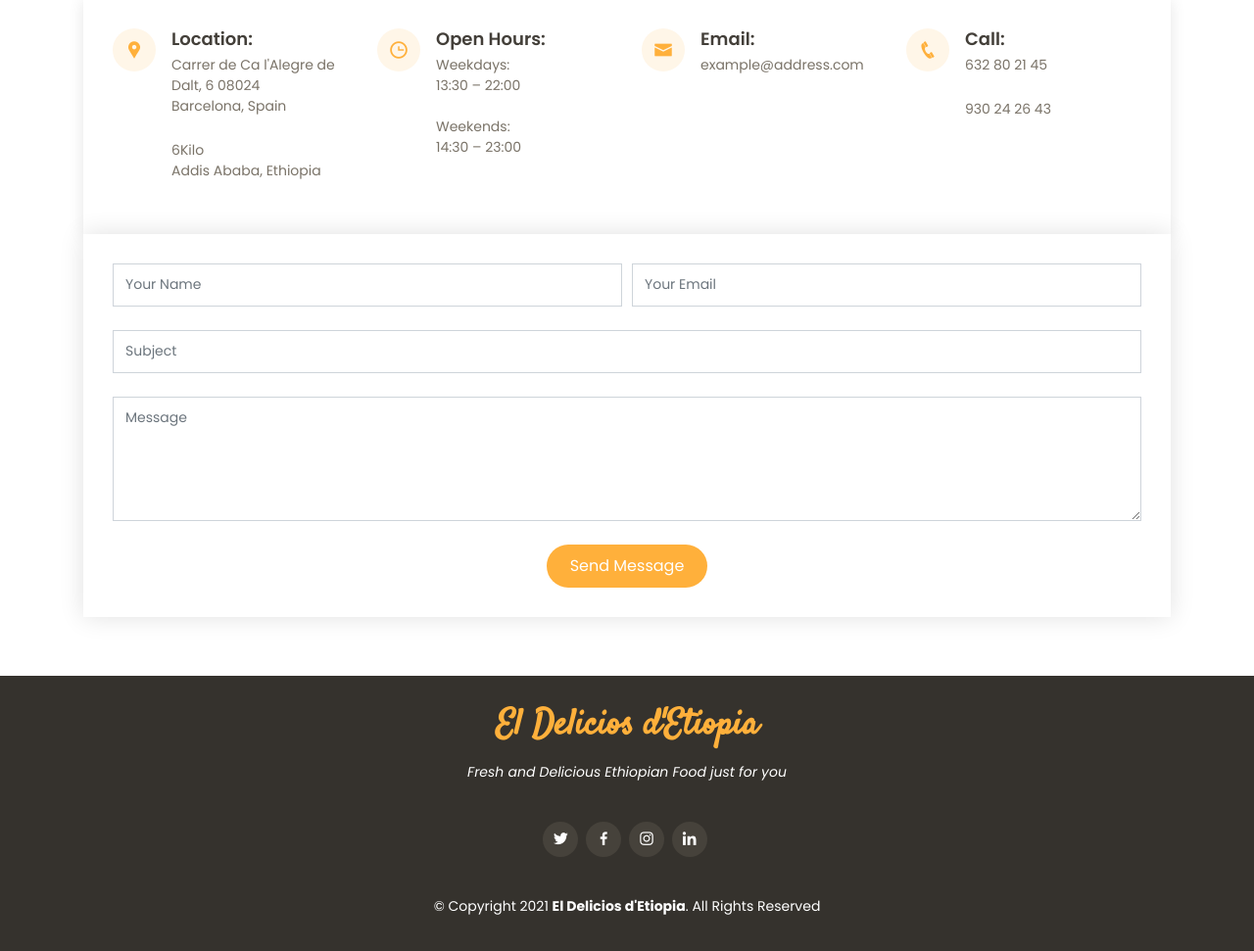
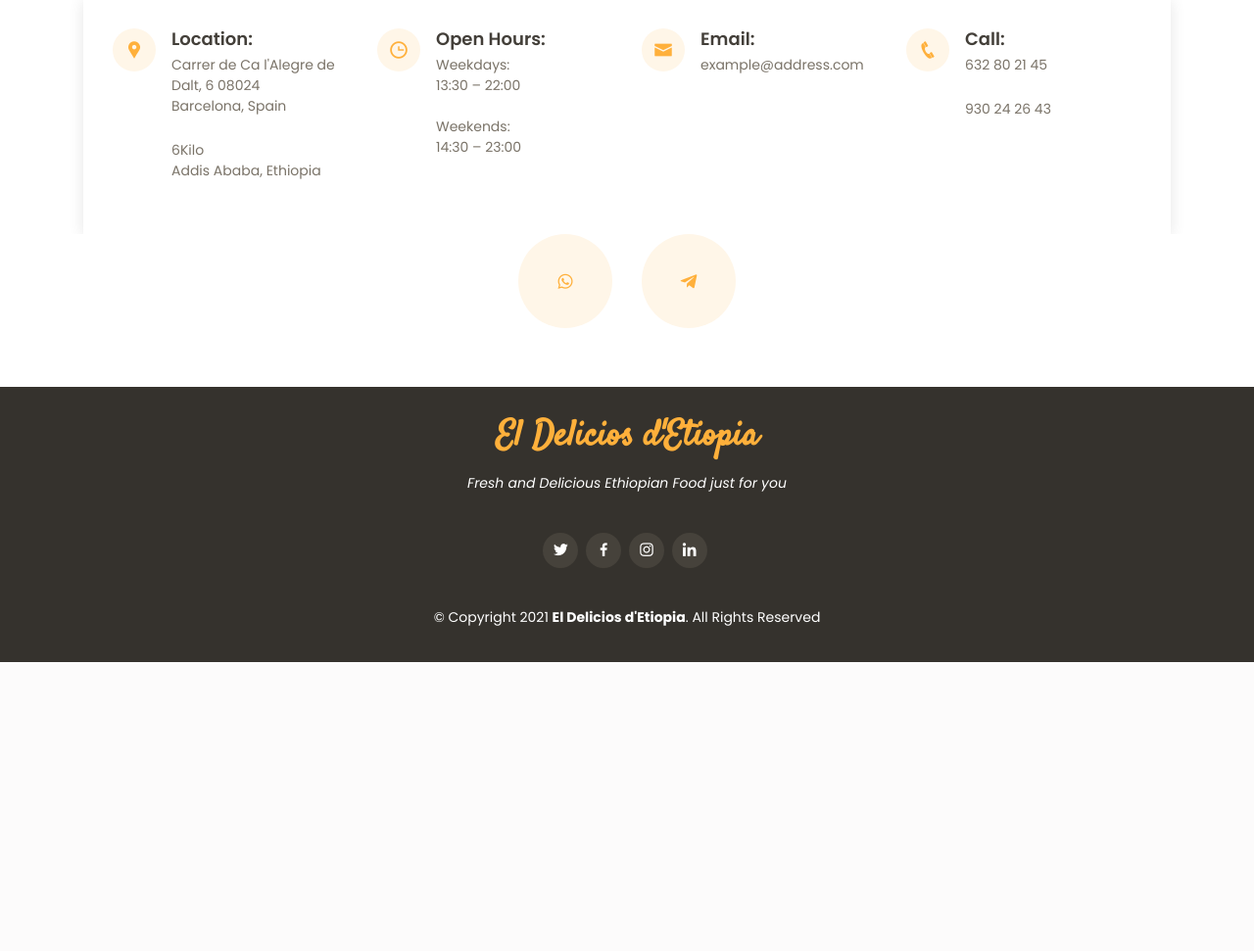
Before and after one commit to DagmawitG/Restaurant-Website, a Django app: page / in a window 1280 px wide. Shown: the part 5496-6467 px from the top of the page at 98% size. After the commit the page ends 6172 px from the top, so only its background shows below. Run offline with Django 3.2, Linux system fonts and the light colour scheme; data comes from the database, SQL or seed files in the repository; some libraries are stand-ins or nearby versions.

Commit message:
Contact us adjusted

```diff
--- a/project_restaurant/restaurant/admin.py
+++ b/project_restaurant/restaurant/admin.py
@@ -9,9 +9,9 @@ admin.site.register(Footer)
 admin.site.register(Rating)
 
 
-
+admin.site.register(Link)
 admin.site.register(Location)
-admin.site.register(OpenHours)
+admin.site.register(OpeningHour)
 admin.site.register(Email)
 admin.site.register(Call)
 admin.site.register(StarterMenu)
@@ -21,4 +21,4 @@ admin.site.register(DrinksMenu)
 admin.site.register(Testimonial)
 admin.site.register(Event)
 admin.site.register(Special)
-admin.site.register(Chefs)
+admin.site.register(Chef)
--- a/project_restaurant/restaurant/models.py
+++ b/project_restaurant/restaurant/models.py
@@ -29,14 +29,20 @@ class WhyUs(models.Model):
 class Footer(models.Model):
     footerTitle = models.CharField(max_length=100, verbose_name="Restaurant name", default="El Deliciós d'Etiopia")
     footerBody = models.CharField(max_length=200, verbose_name="Restaurant Motto", default='Fresh and Delicious Ethiopian Food just for you!')
+    year = models.TextField(max_length=100, default='2021', verbose_name="Year")
+    copyrightText = models.TextField(max_length=100, verbose_name="Copyright text")
+    def __str__(self):
+        return self.footerTitle
+
+class Link(models.Model):
     twitterLink = models.TextField(max_length=100, verbose_name="Twitter Link")
     facebookLink = models.TextField(max_length=100, verbose_name="Facebook Link")
     instagramLink = models.TextField(max_length=100, verbose_name="Instagram Link")
     linkedinLink = models.TextField(max_length=100, verbose_name="LinkedIn Link")
-    year = models.TextField(max_length=100, default='2021', verbose_name="Year")
-    copyrightText = models.TextField(max_length=100, verbose_name="Copyright text")
-    def __str__(self):
-        return self.footerTitle
+    whatsappLink = models.TextField(max_length=100, verbose_name="WhatsApp Link")
+    telegramLink = models.TextField(max_length=100, verbose_name="Telegram Link")
+
+
 
 class Location(models.Model):
     avenue = models.CharField(max_length=200, verbose_name="Avenue")
@@ -45,7 +51,7 @@ class Location(models.Model):
     def __str__(self):
         return self.avenue +" " + self.city +", "+ self.country
 
-class OpenHours(models.Model):
+class OpeningHour(models.Model):
     weekdays_startTime  = models.CharField(max_length=100, verbose_name="Weekdays Opening time")
     weekdays_endTime = models.CharField(max_length=100, verbose_name="Weekdays Closing time")
     weekends_startTime  = models.CharField(max_length=100, verbose_name="Weekends Opening time")
@@ -131,7 +137,7 @@ class Special(models.Model):
     def __str__(self):
         return self.specialName
 
-class Chefs(models.Model):
+class Chef(models.Model):
     chefName = models.CharField(max_length=100,verbose_name ="Chef's Name")
     chefRole = models.CharField(max_length=100,verbose_name ="Chef's Role")
     chefImage = models.ImageField(upload_to = "img/%y")
--- a/project_restaurant/restaurant/static/restaurant/css/style.css
+++ b/project_restaurant/restaurant/static/restaurant/css/style.css
@@ -1449,7 +1449,10 @@ section {
   border-radius: 50px;
   transition: all 0.3s ease-in-out;
 }
-
+.contact .info i.bx {
+  width: 6rem;
+  height: 6rem;
+}
 .contact .info h4 {
   padding: 0 0 0 60px;
   font-size: 18px;
--- a/project_restaurant/restaurant/templates/restaurant/base.html
+++ b/project_restaurant/restaurant/templates/restaurant/base.html
@@ -62,7 +62,7 @@
             <li><a href="#gallery">Gallery</a></li>
             <li><a href="#contact">Contact</a></li>
 
-            <li class="book-a-table text-center"><a href="#book-a-table">Book a table</a></li>
+            <li class="book-a-table text-center"><a href="#book-a-table"><i class="icofont-food-cart"></i> Delivery</a></li>
             </ul>
         </nav>
         </div>
@@ -97,10 +97,10 @@
         <h3>{{ footer.footerTitle }}</h3>
         <p>{{ footer.footerBody }}</p>
         <div class="social-links">
-            <a href="{{ footer.twitterLink }}" class="twitter"><i class="bx bxl-twitter"></i></a>
-            <a href="{{ footer.facebookLink }}" class="facebook"><i class="bx bxl-facebook"></i></a>
-            <a href="{{ footer.instagramLink }}" class="instagram"><i class="bx bxl-instagram"></i></a>
-            <a href="{{ footer.linkedinLink }}" class="linkedin"><i class="bx bxl-linkedin"></i></a>
+            <a href="{{ links.twitterLink }}" class="twitter"><i class="bx bxl-twitter"></i></a>
+            <a href="{{ links.facebookLink }}" class="facebook"><i class="bx bxl-facebook"></i></a>
+            <a href="{{ links.instagramLink }}" class="instagram"><i class="bx bxl-instagram"></i></a>
+            <a href="{{ links.linkedinLink }}" class="linkedin"><i class="bx bxl-linkedin"></i></a>
         </div>
         <div class="copyright">
             &copy; Copyright {{ footer.year }} <strong><span>{{ footer.footerTitle }}</span></strong>. {{ footer.copyrightText }}
--- a/project_restaurant/restaurant/templates/restaurant/home.html
+++ b/project_restaurant/restaurant/templates/restaurant/home.html
@@ -18,8 +18,8 @@
                 <h2 class="animate__animated animate__fadeInDown"><span>{{hero.restaurantName}}</span> Restaurant</h2>
                 <p class="animate__animated animate__fadeInUp">{{hero.restaurantMotto}}</p>
                 <div>
-                  <a href="#menu" class="btn-menu animate__animated animate__fadeInUp scrollto">Our Menu</a>
-                  <a href="#book-a-table" class="btn-book animate__animated animate__fadeInUp scrollto">Book a Table</a>
+                    <a href="#book-a-table" class="btn-book animate__animated animate__fadeInUp scrollto">Order Delivery</a>
+                    <a href="#book-a-table" class="btn-book animate__animated animate__fadeInUp scrollto">Book a Table</a>
                 </div>
               </div>
             </div>
@@ -532,35 +532,17 @@
             </div>
           </div>
         </div>
+        <div class="row">
+          <div class="col-6 info mx-0 d-flex justify-content-end">
+          <a href="{{ links.whatsappLink }}" class="whatsapp"><i class="bx bxl-whatsapp"></i></a>
 
-        <form action="{% url 'contactus' %}" method="POST" enctype="text/plain" role="form" class="php-email-form">
-          {% csrf_token %}
-          <div class="form-row">
-            <div class="col-md-6 form-group">
-              <input type="text" name="name" class="form-control" id="name" placeholder="Your Name" data-rule="minlen:4" data-msg="Please enter at least 4 chars" />
-              <div class="validate"></div>
+          </div>
+          <div class="col-6 info mx-0 d-flex justify-content-start">
+          <a href="{{ links.telegramLink }}" class="telegram"><i class="bx bxl-telegram"></i></a>
+
+          </div>
+
             </div>
-            <div class="col-md-6 form-group">
-              <input type="email" class="form-control" name="email" id="email" placeholder="Your Email" data-rule="email" data-msg="Please enter a valid email" />
-              <div class="validate"></div>
-            </div>
-          </div>
-          <div class="form-group">
-            <input type="text" class="form-control" name="subject" id="subject" placeholder="Subject" data-rule="minlen:4" data-msg="Please enter at least 8 chars of subject" />
-            <div class="validate"></div>
-          </div>
-          <div class="form-group">
-            <textarea class="form-control" name="message" rows="5" data-rule="required" data-msg="Please write something for us" placeholder="Message"></textarea>
-            <div class="validate"></div>
-          </div>
-          <div class="mb-3">
-            <div class="loading">Loading</div>
-            <div class="error-message"></div>
-            <div class="sent-message">Your message has been sent. Thank you!</div>
-          </div>
-          <div class="text-center"><button type="submit">Send Message</button></div>
-        </form>
-
 
       </div>
     </section>
--- a/project_restaurant/restaurant/urls.py
+++ b/project_restaurant/restaurant/urls.py
@@ -3,5 +3,5 @@ from . import views
 
 urlpatterns = [
     path('', views.home, name='restaurant-home'),
-    path('about/', views.about, name='restaurant-about'),
+    path('contact-us/', views.contact, name='contact-us'),
 ]
--- a/project_restaurant/restaurant/views.py
+++ b/project_restaurant/restaurant/views.py
@@ -1,6 +1,8 @@
-from django.shortcuts import render
-# from django.http import HttpResponse
 from .models import *
+from django.shortcuts import render, redirect
+from .forms import ContactForm
+from django.core.mail import send_mail, BadHeaderError
+from django.http import HttpResponse
 
 def home(request):
     context1 = {
@@ -9,7 +11,7 @@ def home(request):
         'whyUs': WhyUs.objects.all(),
         'footer': Footer.objects.all().first(),
         'location': Location.objects.all(),
-        'openHours': OpenHours.objects.all().first(),
+        'openHours': OpeningHour.objects.all().first(),
         'email': Email.objects.all(),
         'call': Call.objects.all(),
         'starterMenu': StarterMenu.objects.all(),
@@ -19,12 +21,38 @@ def home(request):
         'testimonials': Testimonial.objects.all(),
         'events': Event.objects.all(),
         'specials': Special.objects.all(),
-        'chefs':Chefs.objects.all(),
-        'specials': Special.objects.all()
+        'chefs':Chef.objects.all(),
+        'specials': Special.objects.all(),
+        'links': Link.objects.all().first()
 
-  }
+    }
 
     return render(request, 'restaurant/home.html',context1)
 
-def about(request):
-    return render(request, 'restaurant/about.html', {'title': "About"})
+
+def contact(request):
+    if request.method == 'POST':
+        form = ContactForm(request.POST)
+        if form.is_valid():
+            subject = "Website Inquiry"
+            body = {
+                'first_name': form.cleaned_data['first_name'],
+                'last_name': form.cleaned_data['last_name'],
+                'email': form.cleaned_data['email_address'],
+                'message':form.cleaned_data['message']
+            }
+            message = "\n".join(body.values())
+
+            try:
+                send_mail(subject, message, 'admin@example.com', ['admin@example.com'])
+            except BadHeaderError:
+                return HttpResponse('Invalid header found.')
+
+            messages.success(request, 'Your message is sent')
+            return redirect('restaurant-home')
+        else:
+            messages.error(request, 'Message not sent')
+
+    else:
+        form = ContactForm()
+    return render(request, "restaurant/home.html", {'form':form})
```
Also changed, not shown: project_restaurant/restaurant/forms.py (added, +9 -0 lines), project_restaurant/db.sqlite3, project_restaurant/restaurant/migrations/0030_auto_20210328_1749.py (added), project_restaurant/restaurant/migrations/0031_auto_20210328_1751.py (added), project_restaurant/restaurant/migrations/0032_auto_20210328_1810.py (added).
